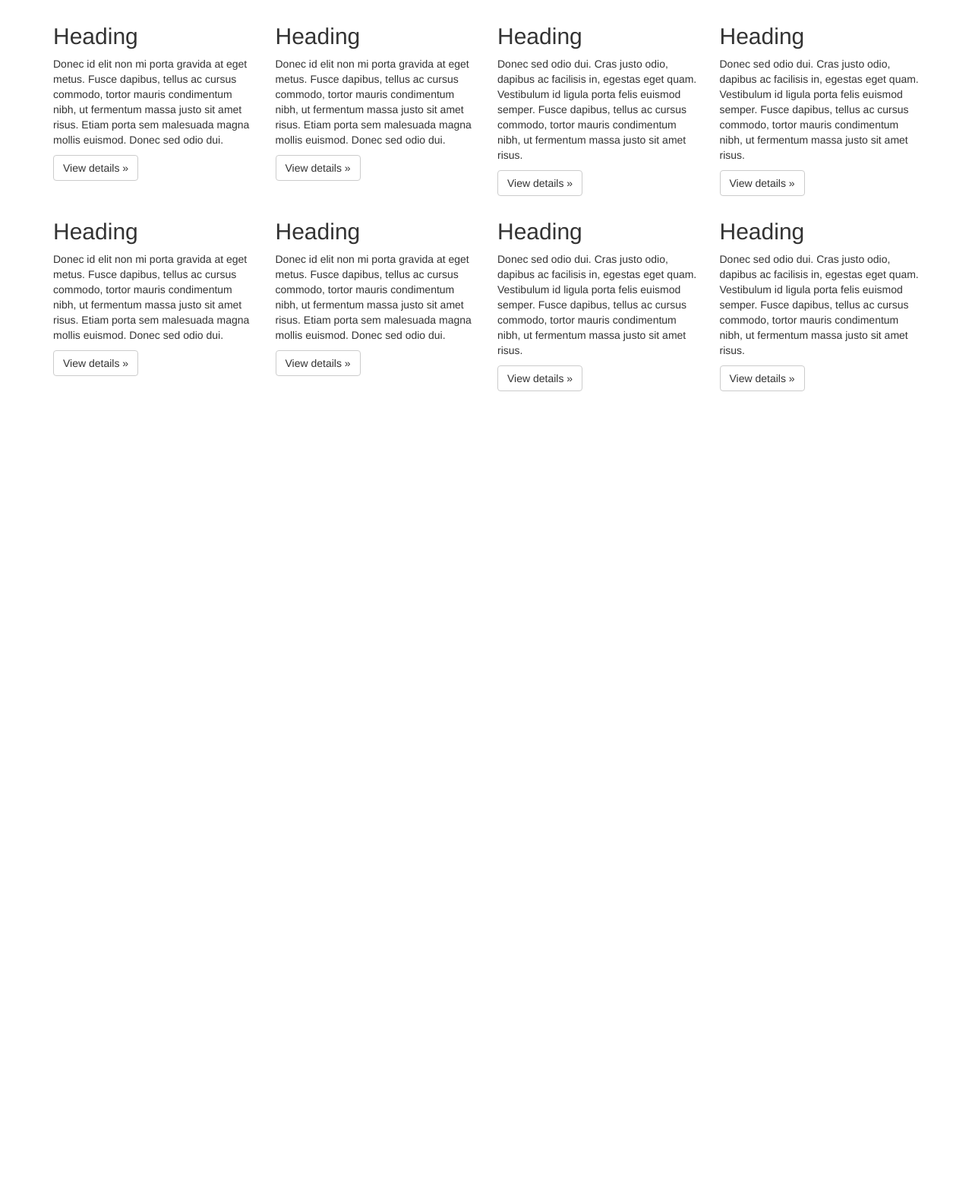
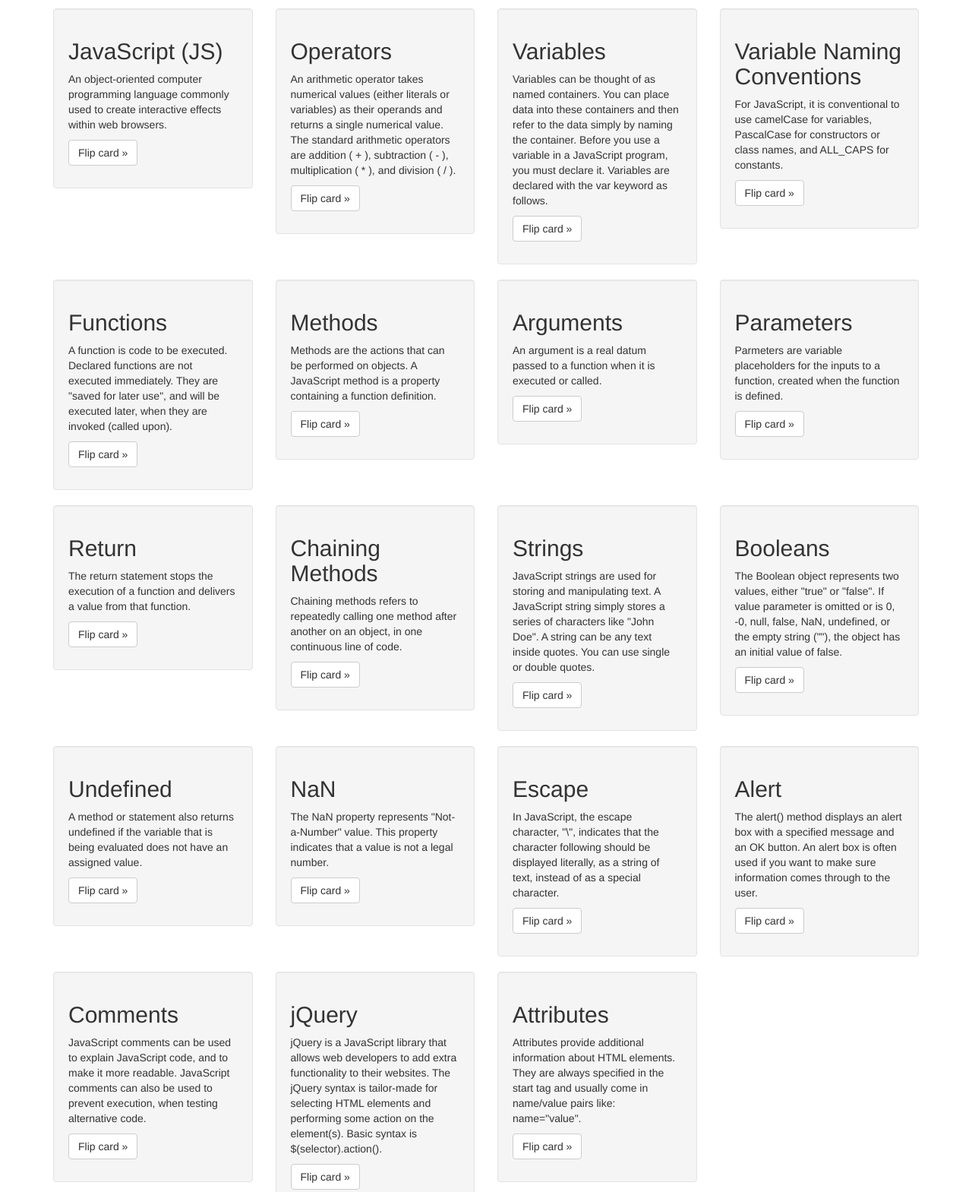
Before and after one commit to gitasong/flashcards, a plain HTML site: page index.html in a window 1280 px wide. Shown: the part 320-1889 px from the top of the page at 76% size. Before the commit the page ends 845 px from the top, so only its background shows below. Drawn offline with Linux system fonts and the light colour scheme.

Commit message:
add card content, well styling

```diff
--- a/css/styles.css
+++ b/css/styles.css
@@ -0,0 +1,3 @@
+.card {
+  /*min-height: 250px;*/
+}
--- a/index.html
+++ b/index.html
@@ -22,47 +22,149 @@
       <!-- Example row of columns -->
         <div class="row">
           <div class="col-md-3">
-            <h2>Heading</h2>
-            <p>Donec id elit non mi porta gravida at eget metus. Fusce dapibus, tellus ac cursus commodo, tortor mauris condimentum nibh, ut fermentum massa justo sit amet risus. Etiam porta sem malesuada magna mollis euismod. Donec sed odio dui. </p>
-            <p><a class="btn btn-default" href="#" role="button">View details &raquo;</a></p>
+            <div class="well card">
+              <h2>JavaScript (JS)</h2>
+              <p>An object-oriented computer programming language commonly used to create interactive effects within web browsers. </p>
+              <p><a class="btn btn-default" href="#" role="button">Flip card &raquo;</a></p>
+            </div>
           </div>
           <div class="col-md-3">
-            <h2>Heading</h2>
-            <p>Donec id elit non mi porta gravida at eget metus. Fusce dapibus, tellus ac cursus commodo, tortor mauris condimentum nibh, ut fermentum massa justo sit amet risus. Etiam porta sem malesuada magna mollis euismod. Donec sed odio dui. </p>
-            <p><a class="btn btn-default" href="#" role="button">View details &raquo;</a></p>
+            <div class="well card">
+              <h2>Operators</h2>
+              <p>An arithmetic operator takes numerical values (either literals or variables) as their operands and returns a single numerical value. The standard arithmetic operators are addition ( + ), subtraction ( - ), multiplication ( * ), and division ( / ). </p>
+              <p><a class="btn btn-default" href="#" role="button">Flip card &raquo;</a></p>
+            </div>
+          </div>
+          <div class="col-md-3">
+            <div class="well card">
+              <h2>Variables</h2>
+              <p>Variables can be thought of as named containers. You can place data into these containers and then refer to the data simply by naming the container. Before you use a variable in a JavaScript program, you must declare it. Variables are declared with the var keyword as follows.</p>
+              <p><a class="btn btn-default" href="#" role="button">Flip card &raquo;</a></p>
+            </div>
+          </div>
+          <div class="col-md-3">
+            <div class="well card">
+              <h2>Variable Naming Conventions</h2>
+              <p>For JavaScript, it is conventional to use camelCase for variables, PascalCase for constructors or class names, and ALL_CAPS for constants.</p>
+              <p><a class="btn btn-default" href="#" role="button">Flip card &raquo;</a></p>
+          </div>
+        </div>
+      </div>
+
+        <div class="row">
+          <div class="col-md-3">
+            <div class="well card">
+              <h2>Functions</h2>
+              <p>A function is code to be executed. Declared functions are not executed immediately. They are "saved for later use", and will be executed later, when they are invoked (called upon).</p>
+              <p><a class="btn btn-default" href="#" role="button">Flip card &raquo;</a></p>
+            </div>
+          </div>
+          <div class="col-md-3">
+            <div class="well card">
+              <h2>Methods</h2>
+              <p>Methods are the actions that can be performed on objects. A JavaScript method is a property containing a function definition.</p>
+              <p><a class="btn btn-default" href="#" role="button">Flip card &raquo;</a></p>
+            </div>
          </div>
           <div class="col-md-3">
-            <h2>Heading</h2>
-            <p>Donec sed odio dui. Cras justo odio, dapibus ac facilisis in, egestas eget quam. Vestibulum id ligula porta felis euismod semper. Fusce dapibus, tellus ac cursus commodo, tortor mauris condimentum nibh, ut fermentum massa justo sit amet risus.</p>
-            <p><a class="btn btn-default" href="#" role="button">View details &raquo;</a></p>
+            <div class="well card">
+              <h2>Arguments</h2>
+              <p>An argument is a real datum passed to a function when it is executed or called.</p>
+              <p><a class="btn btn-default" href="#" role="button">Flip card &raquo;</a></p>
+            </div>
           </div>
           <div class="col-md-3">
-            <h2>Heading</h2>
-            <p>Donec sed odio dui. Cras justo odio, dapibus ac facilisis in, egestas eget quam. Vestibulum id ligula porta felis euismod semper. Fusce dapibus, tellus ac cursus commodo, tortor mauris condimentum nibh, ut fermentum massa justo sit amet risus.</p>
-            <p><a class="btn btn-default" href="#" role="button">View details &raquo;</a></p>
+            <div class="well card">
+              <h2>Parameters</h2>
+              <p>Parmeters are variable placeholders for the inputs to a function, created when the function is defined.</p>
+              <p><a class="btn btn-default" href="#" role="button">Flip card &raquo;</a></p>
+            </div>
           </div>
         </div>
 
         <div class="row">
           <div class="col-md-3">
-            <h2>Heading</h2>
-            <p>Donec id elit non mi porta gravida at eget metus. Fusce dapibus, tellus ac cursus commodo, tortor mauris condimentum nibh, ut fermentum massa justo sit amet risus. Etiam porta sem malesuada magna mollis euismod. Donec sed odio dui. </p>
-            <p><a class="btn btn-default" href="#" role="button">View details &raquo;</a></p>
+            <div class="well card">
+              <h2>Return</h2>
+              <p>The return statement stops the execution of a function and delivers a value from that function.</p>
+              <p><a class="btn btn-default" href="#" role="button">Flip card &raquo;</a></p>
+            </div>
           </div>
           <div class="col-md-3">
-            <h2>Heading</h2>
-            <p>Donec id elit non mi porta gravida at eget metus. Fusce dapibus, tellus ac cursus commodo, tortor mauris condimentum nibh, ut fermentum massa justo sit amet risus. Etiam porta sem malesuada magna mollis euismod. Donec sed odio dui. </p>
-            <p><a class="btn btn-default" href="#" role="button">View details &raquo;</a></p>
+            <div class="well card">
+              <h2>Chaining Methods</h2>
+              <p>Chaining methods refers to repeatedly calling one method after another on an object, in one continuous line of code.</p>
+              <p><a class="btn btn-default" href="#" role="button">Flip card &raquo;</a></p>
+            </div>
+          </div>
+          <div class="col-md-3">
+            <div class="well card">
+              <h2>Strings</h2>
+              <p>JavaScript strings are used for storing and manipulating text. A JavaScript string simply stores a series of characters like "John Doe". A string can be any text inside quotes. You can use single or double quotes.</p>
+              <p><a class="btn btn-default" href="#" role="button">Flip card &raquo;</a></p>
+            </div>
+          </div>
+          <div class="col-md-3">
+            <div class="well card">
+              <h2>Booleans</h2>
+              <p>The Boolean object represents two values, either "true" or "false". If value parameter is omitted or is 0, -0, null, false, NaN, undefined, or the empty string (""), the object has an initial value of false.</p>
+              <p><a class="btn btn-default" href="#" role="button">Flip card &raquo;</a></p>
+            </div>
+          </div>
+        </div>
+
+        <div class="row">
+          <div class="col-md-3">
+            <div class="well card">
+              <h2>Undefined</h2>
+              <p>A method or statement also returns undefined if the variable that is being evaluated does not have an assigned value.</p>
+              <p><a class="btn btn-default" href="#" role="button">Flip card &raquo;</a></p>
+            </div>
+          </div>
+          <div class="col-md-3">
+            <div class="well card">
+              <h2>NaN</h2>
+              <p>The NaN property represents "Not-a-Number" value. This property indicates that a value is not a legal number.</p>
+              <p><a class="btn btn-default" href="#" role="button">Flip card &raquo;</a></p>
+            </div>
          </div>
           <div class="col-md-3">
-            <h2>Heading</h2>
-            <p>Donec sed odio dui. Cras justo odio, dapibus ac facilisis in, egestas eget quam. Vestibulum id ligula porta felis euismod semper. Fusce dapibus, tellus ac cursus commodo, tortor mauris condimentum nibh, ut fermentum massa justo sit amet risus.</p>
-            <p><a class="btn btn-default" href="#" role="button">View details &raquo;</a></p>
+            <div class="well card">
+              <h2>Escape</h2>
+              <p>In JavaScript, the escape character, "\", indicates that the character following should be displayed literally, as a string of text, instead of as a special character.</p>
+              <p><a class="btn btn-default" href="#" role="button">Flip card &raquo;</a></p>
+            </div>
           </div>
           <div class="col-md-3">
-            <h2>Heading</h2>
-            <p>Donec sed odio dui. Cras justo odio, dapibus ac facilisis in, egestas eget quam. Vestibulum id ligula porta felis euismod semper. Fusce dapibus, tellus ac cursus commodo, tortor mauris condimentum nibh, ut fermentum massa justo sit amet risus.</p>
-            <p><a class="btn btn-default" href="#" role="button">View details &raquo;</a></p>
+            <div class="well card">
+            <h2>Alert</h2>
+            <p>The alert() method displays an alert box with a specified message and an OK button. An alert box is often used if you want to make sure information comes through to the user.</p>
+            <p><a class="btn btn-default" href="#" role="button">Flip card &raquo;</a></p>
+            </div>
+          </div>
+        </div>
+
+        <div class="row">
+          <div class="col-md-3">
+            <div class="well card">
+              <h2>Comments</h2>
+              <p>JavaScript comments can be used to explain JavaScript code, and to make it more readable. JavaScript comments can also be used to prevent execution, when testing alternative code.</p>
+              <p><a class="btn btn-default" href="#" role="button">Flip card &raquo;</a></p>
+            </div>
+          </div>
+          <div class="col-md-3">
+            <div class="well card">
+              <h2>jQuery</h2>
+              <p>jQuery is a JavaScript library that allows web developers to add extra functionality to their websites. The jQuery syntax is tailor-made for selecting HTML elements and performing some action on the element(s). Basic syntax is $(selector).action().</p>
+              <p><a class="btn btn-default" href="#" role="button">Flip card &raquo;</a></p>
+            </div>
+         </div>
+          <div class="col-md-3">
+            <div class="well card">
+              <h2>Attributes</h2>
+              <p>Attributes provide additional information about HTML elements. They are always specified in the start tag and usually come in name/value pairs like: name="value".</p>
+              <p><a class="btn btn-default" href="#" role="button">Flip card &raquo;</a></p>
+            </div>
           </div>
         </div>
       </div>
```
